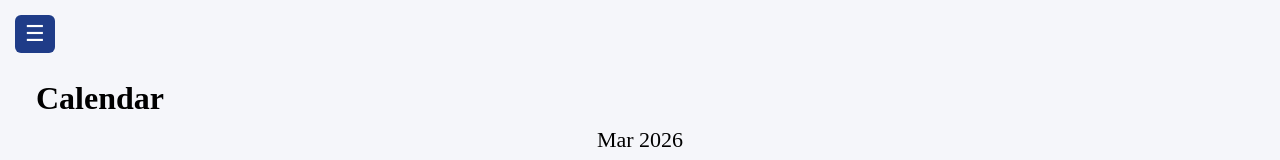
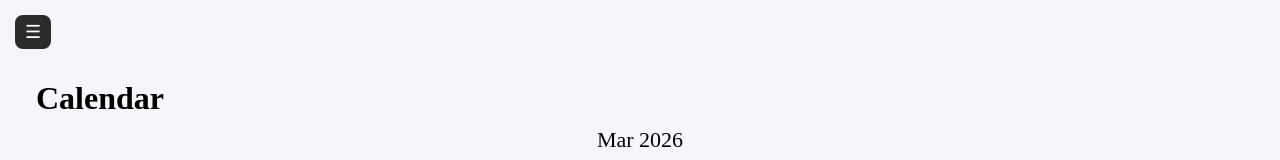
Before and after one commit to markchweya/lms, a React (Vite) app: page /calendar in a window 1280 px wide. Shown: the top 160 px of the page. Built offline with nearby package versions, Linux system fonts and the light colour scheme.

Commit message:
Update SidebarLayout.tsx

```diff
--- a/src/components/SidebarLayout.tsx
+++ b/src/components/SidebarLayout.tsx
@@ -48,21 +48,23 @@ export default function SidebarLayout({ children, active }: any){
     <>
 
       <div
-        onClick={()=>setOpen(true)}
+        onClick={()=>setOpen(!open)}
         style={{
           position:'fixed',
           top:'15px',
-          left:'15px',
-          fontSize:'22px',
+          left: open ? '265px' : '15px',
+          fontSize:'18px',
           cursor:'pointer',
           zIndex:1100,
-          background:'#1F3C88',
+          background:'#2b2b2b',
           color:'#fff',
           padding:'6px 10px',
-          borderRadius:'6px'
+          borderRadius:'8px',
+          transition:'left 0.25s ease'
         }}
+        title={open ? 'Close sidebar' : 'Open sidebar'}
       >
-        ☰
+        {open ? '❮' : '☰'}
       </div>
 
       {open && <div style={overlay} onClick={()=>setOpen(false)} />}
```
